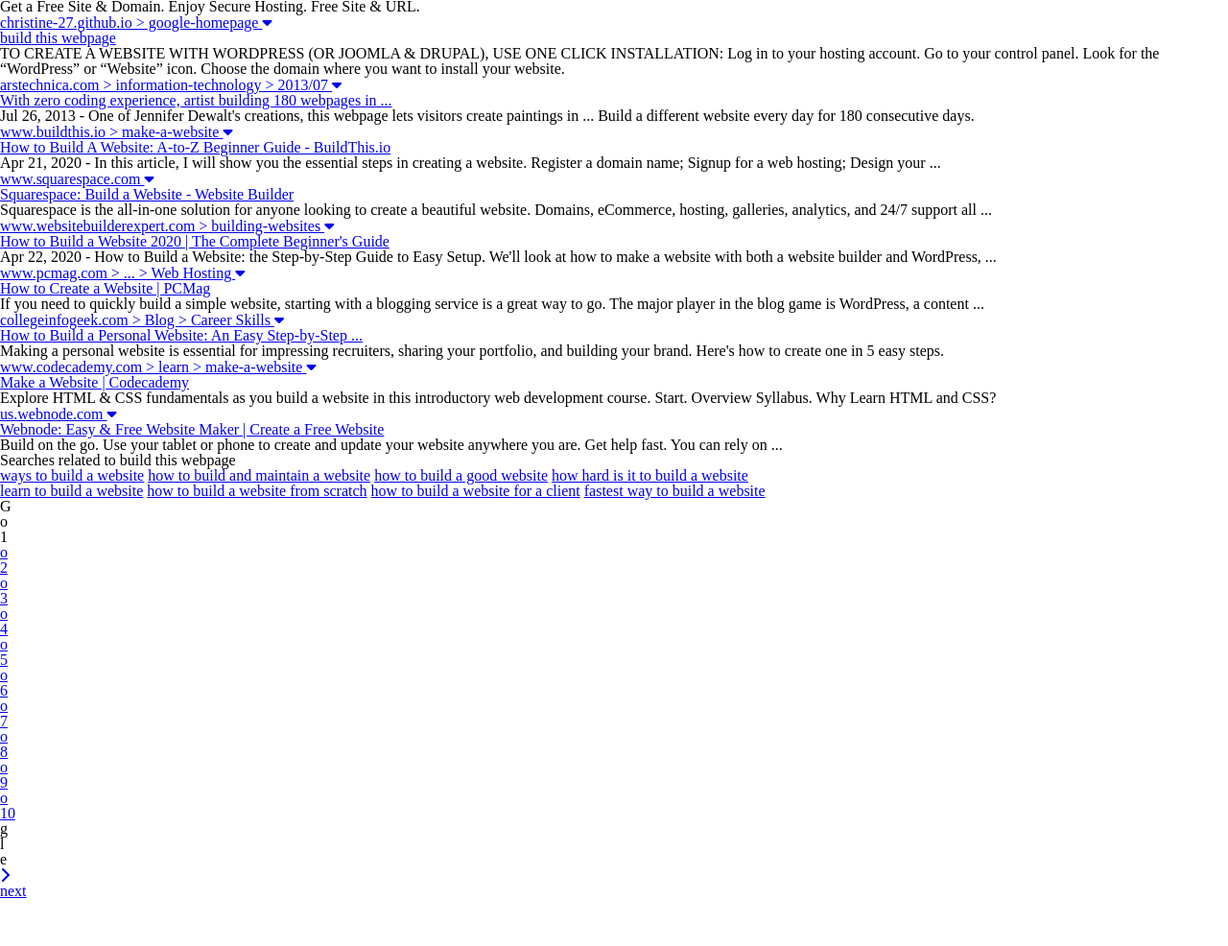
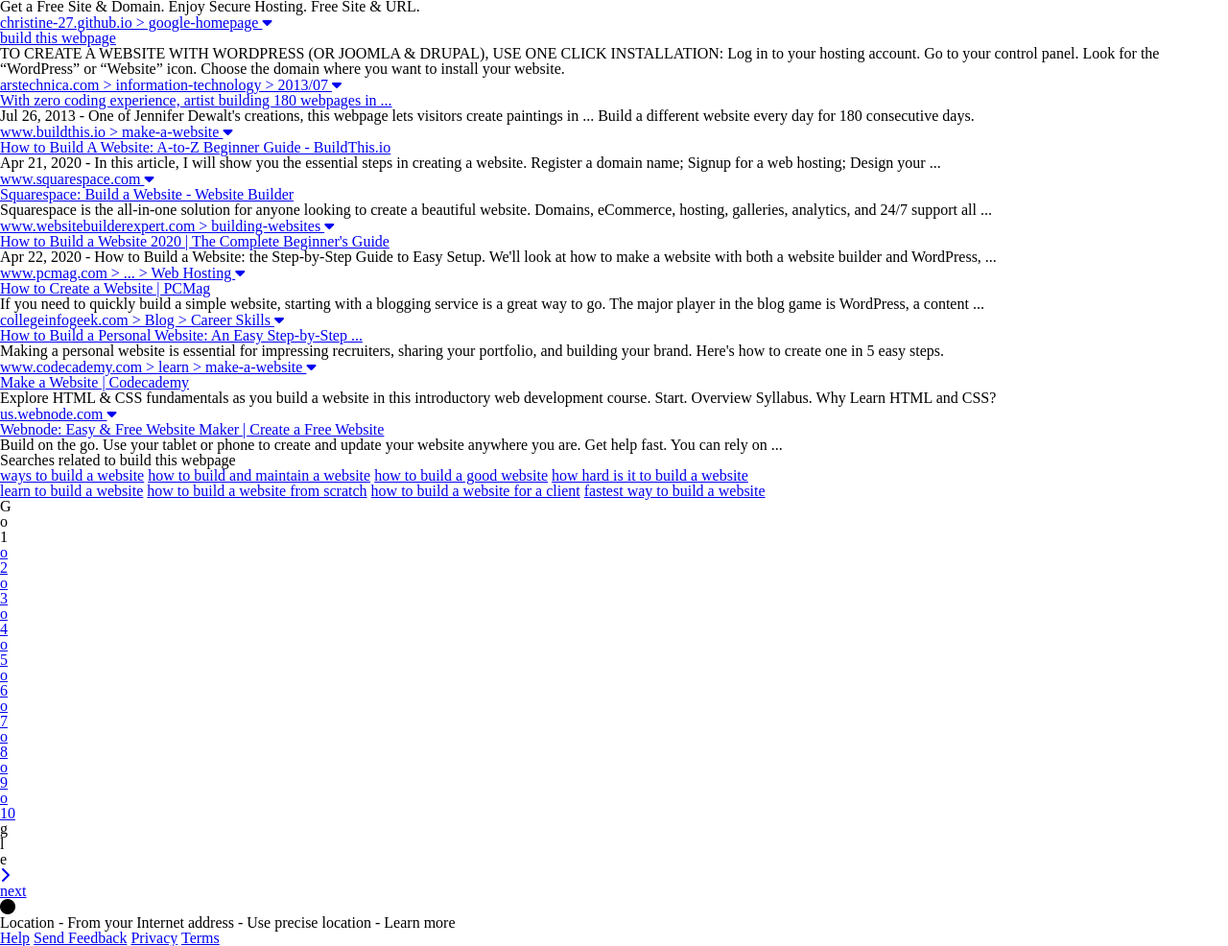
Before and after one commit to Aaron-McD/google-search-result, a plain HTML site: page index.html in a window 1280 px wide. Shown: the part 652-1638 px from the top of the page at 96% size. Before the commit the page ends 1589 px from the top, so only its background shows below. Drawn offline with Linux system fonts and the light colour scheme.

Commit message:
completed html skeleton

```diff
--- a/index.html
+++ b/index.html
@@ -292,7 +292,16 @@
             </div>
         </main>
         <footer id="footer">
-
+            <div id="upper-footer">
+                <i class="fas fa-circle"></i>
+                <p><strong>Location</strong> - From your Internet address - Use precise location - Learn more</p>
+            </div>
+            <div id="upper-footer">
+                <a href="#">Help</a>
+                <a href="#">Send Feedback</a>
+                <a href="#">Privacy</a>
+                <a href="#">Terms</a>
+            </div>
         </footer>
     </body>
 </html>
```
